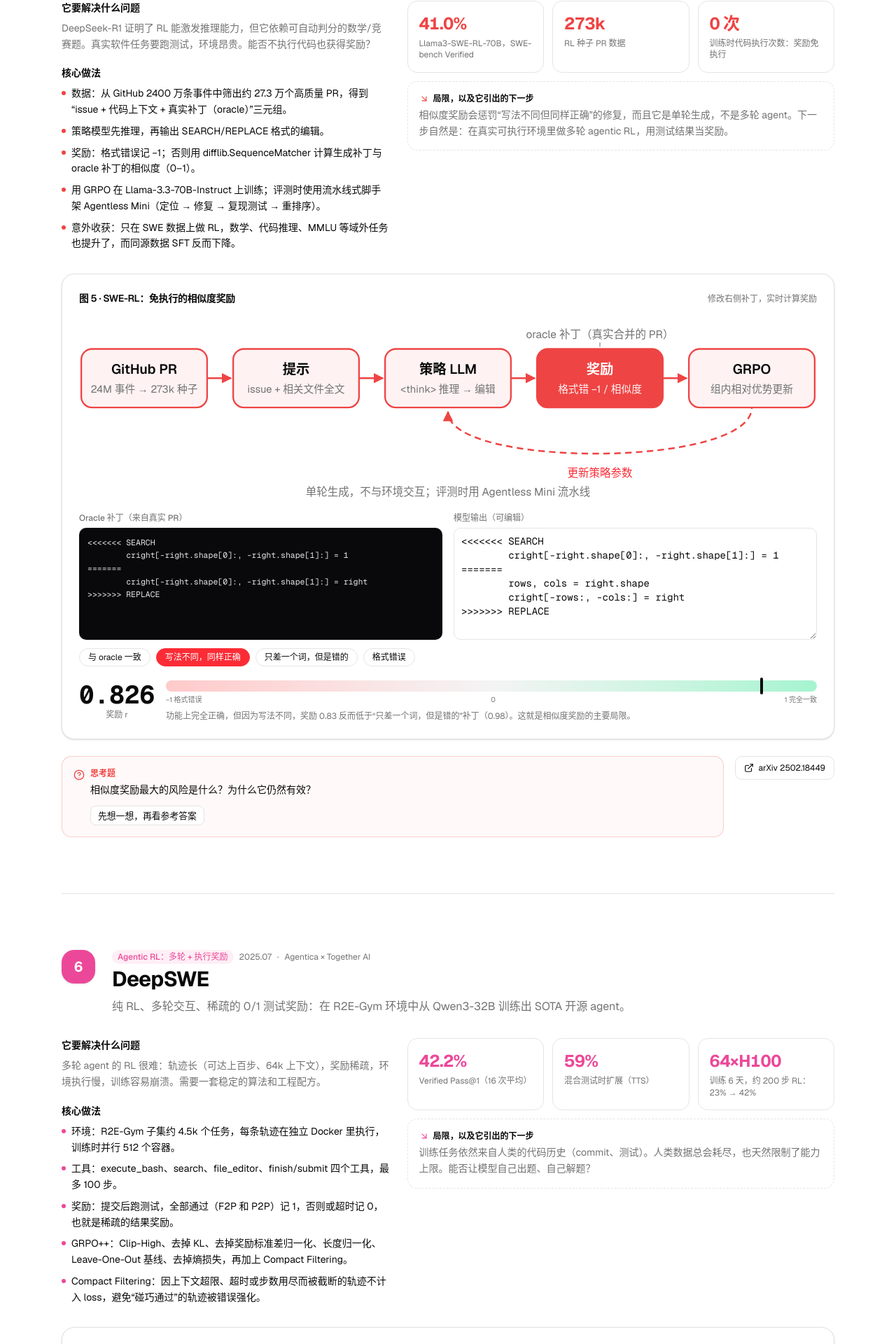
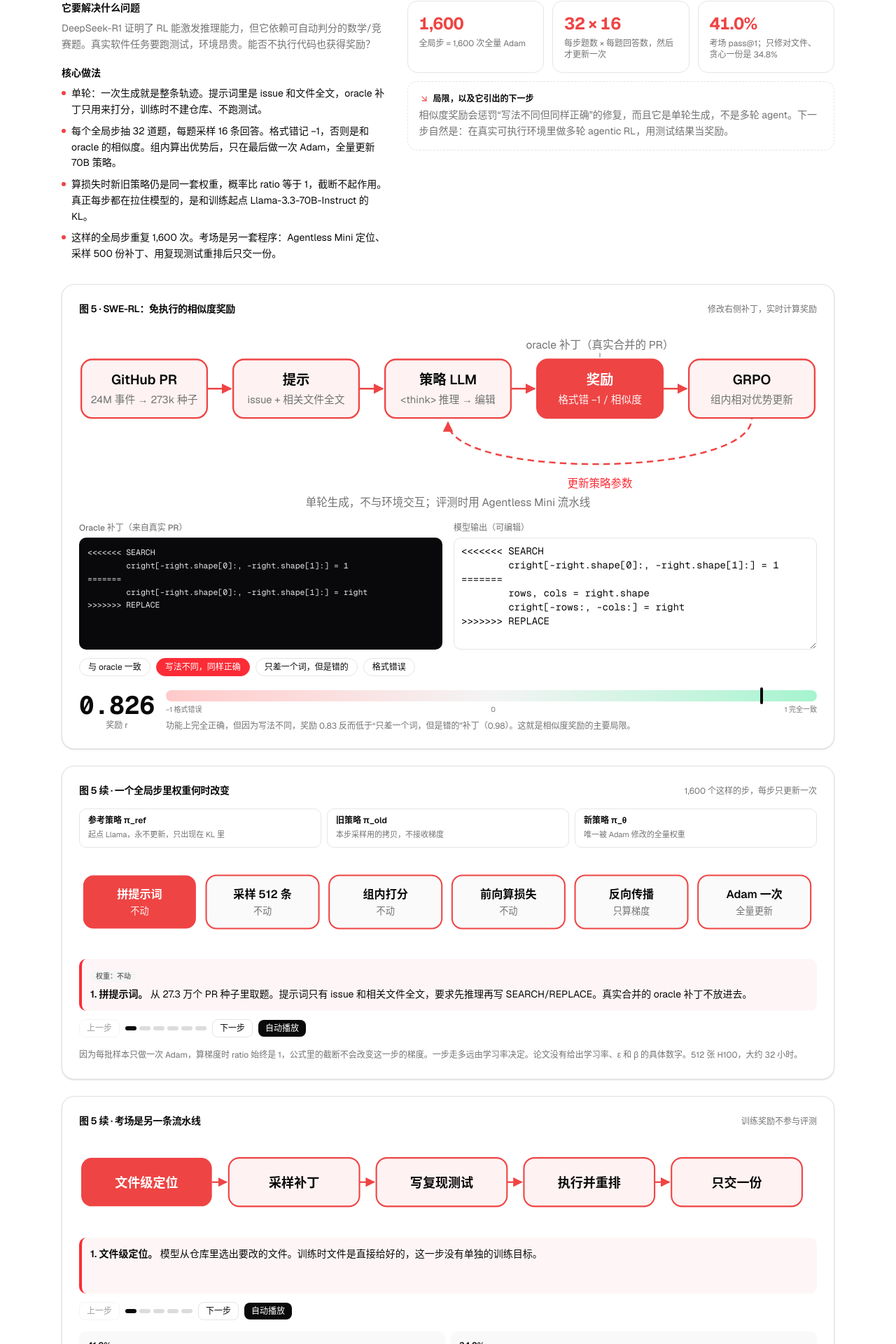
Before and after one commit to MechDream-B1n/agentic-swe-training, a Next.js app: page / in a window 1280 px wide. Shown: the part 8289-10209 px from the top of the page at 70% size. Built offline with nearby package versions, Linux system fonts and the light colour scheme.

Commit message:
Spell out the SWE-RL update schedule and the separate eval pipeline
Co-authored-by: joelee5495 <joelee5495@outlook.com>

```diff
--- a/src/app/page.tsx
+++ b/src/app/page.tsx
@@ -11,6 +11,7 @@ import { SweGymCompare, SweGymMethod } from "@/components/diagrams/swegym-notes"
 import { SweGymInference } from "@/components/diagrams/swegym-inference"
 import { SynthDiagram } from "@/components/diagrams/synth-diagram"
 import { SweRlDiagram } from "@/components/diagrams/swerl-diagram"
+import { SweRlExam, SweRlTrain } from "@/components/diagrams/swerl-train"
 import { DeepSweDiagram } from "@/components/diagrams/deepswe-diagram"
 import { SelfPlayDiagram } from "@/components/diagrams/selfplay-diagram"
 import { stageById } from "@/lib/stages"
@@ -61,7 +62,11 @@ export default function Home() {
           <SynthDiagram />
         </StageSection>
         <StageSection stage={stageById["swe-rl"]}>
-          <SweRlDiagram />
+          <div className="flex flex-col gap-6">
+            <SweRlDiagram />
+            <SweRlTrain />
+            <SweRlExam />
+          </div>
         </StageSection>
         <StageSection stage={stageById["deepswe"]}>
           <DeepSweDiagram />
--- /dev/null
+++ b/src/components/diagrams/swerl-train.tsx
@@ -0,0 +1,155 @@
+"use client"
+
+import { DiagramFrame, StepControls } from "@/components/diagram-frame"
+import { useStepper } from "@/hooks/use-stepper"
+import { cn } from "@/lib/utils"
+
+const trainSteps = [
+  {
+    t: "拼提示词",
+    weight: "不动",
+    d: "从 27.3 万个 PR 种子里取题。提示词只有 issue 和相关文件全文，要求先推理再写 SEARCH/REPLACE。真实合并的 oracle 补丁不放进去。",
+  },
+  {
+    t: "采样 512 条",
+    weight: "不动",
+    d: "把当前权重复制成旧策略 π_old，用它采样。32 道题，每题 16 条，共 512 条。生成过程不改权重，也没有第二轮观察。",
+  },
+  {
+    t: "组内打分",
+    weight: "不动",
+    d: "格式不合法记 −1，否则用 difflib.SequenceMatcher 和 oracle 比，得到 0 到 1。优势只在同一道题的 16 条里计算：A = (r − 均值) / 标准差。奖励函数没有参数，也不反传。",
+  },
+  {
+    t: "前向算损失",
+    weight: "不动",
+    d: "此时要更新的 π_θ 还等于 π_old，所以 ratio = π_θ / π_old = 1，落在截断区间内部。这一步的策略项就是 −A。另外加上和训练起点 Llama-3.3-70B-Instruct 的 KL；训过很多步之后这项不是 0。",
+  },
+  {
+    t: "反向传播",
+    weight: "只算梯度",
+    d: "梯度穿过 ratio 的分子，分母 π_old 断开梯度。ratio 的数值仍是 1，截断不改变导数。A 为正就准备提高这串 token 的概率，为负就准备降低。权重还没写回去。",
+  },
+  {
+    t: "Adam 一次",
+    weight: "全量更新",
+    d: "512 条的梯度加总后，Adam 改一次策略的全部参数。更新只发生在这里。这 512 条随即丢弃，不会拿离开 1 的 ratio 再做第二次前向。下一步把新权重复制成新的 π_old。",
+  },
+]
+
+const examSteps = [
+  {
+    t: "文件级定位",
+    d: "模型从仓库里选出要改的文件。训练时文件是直接给好的，这一步没有单独的训练目标。",
+  },
+  {
+    t: "采样补丁",
+    d: "把选中文件的全文和 issue 交给模型，温度 1.0，每道题生成 500 份 SEARCH/REPLACE。这一步才和训练时的提示词同构。",
+  },
+  {
+    t: "写复现测试",
+    d: "模型再为这个问题写测试。训练时也没有这个目标。主实验取其中 30 个。",
+  },
+  {
+    t: "执行并重排",
+    d: "这 30 个测试是真的跑的。能通过复现测试的补丁排在前面。训练奖励仍不参与。",
+  },
+  {
+    t: "只交一份",
+    d: "每道题只提交排名最高的补丁，交给 SWE-bench 的隐藏测试。500 道的解决率是 41.0%。若跳过定位和重排，把正确文件直接给模型并贪心只写一份，修复率是 34.8%。",
+  },
+]
+
+function WeightPill({ text }: { text: string }) {
+  const hot = text === "全量更新"
+  return (
+    <span className={cn("rounded-full px-2 py-0.5 text-[10px] font-semibold", hot ? "bg-red-600 text-white" : "bg-muted text-muted-foreground")}>
+      权重：{text}
+    </span>
+  )
+}
+
+export function SweRlTrain() {
+  const train = useStepper(trainSteps.length, 2600)
+  const cur = trainSteps[train.step]
+  return (
+    <DiagramFrame title="图 5 续 · 一个全局步里权重何时改变" hint="1,600 个这样的步，每步只更新一次">
+      <div className="mb-4 grid grid-cols-2 gap-2 sm:grid-cols-3">
+        {[
+          ["参考策略 π_ref", "起点 Llama，永不更新，只出现在 KL 里"],
+          ["旧策略 π_old", "本步采样用的拷贝，不接收梯度"],
+          ["新策略 π_θ", "唯一被 Adam 修改的全量权重"],
+        ].map(([t, s]) => (
+          <div key={t} className="rounded-lg border px-3 py-2">
+            <div className="text-xs font-semibold">{t}</div>
+            <p className="mt-1 text-[11px] leading-relaxed text-muted-foreground">{s}</p>
+          </div>
+        ))}
+      </div>
+      <div className="overflow-x-auto">
+        <svg viewBox="0 0 720 92" className="min-w-[640px] w-full">
+          {trainSteps.map((s, i) => (
+            <g key={s.t} onClick={() => train.setStep(i)} className="cursor-pointer">
+              <rect x={i * 120 + 4} y={16} width={110} height={52} rx={10} fill={i === train.step ? "#ef4444" : i < train.step ? "#fee2e2" : "#fafafa"} stroke="#ef4444" strokeWidth={i === train.step ? 0 : 1.4} />
+              <text x={i * 120 + 59} y={38} textAnchor="middle" className={cn("text-[11px] font-semibold", i === train.step ? "fill-white" : "fill-foreground")}>{s.t}</text>
+              <text x={i * 120 + 59} y={54} textAnchor="middle" className={cn("text-[9px]", i === train.step ? "fill-red-50" : "fill-muted-foreground")}>{s.weight}</text>
+            </g>
+          ))}
+        </svg>
+      </div>
+      <div className="mt-2 flex flex-col gap-3">
+        <div className="rounded-lg border-l-4 border-red-500 bg-red-50/70 p-3 text-sm leading-relaxed">
+          <div className="mb-1"><WeightPill text={cur.weight} /></div>
+          <span className="font-semibold">{train.step + 1}. {cur.t}。 </span>
+          {cur.d}
+        </div>
+        <StepControls step={train.step} total={trainSteps.length} onChange={train.setStep} playing={train.playing} onTogglePlay={train.togglePlay} />
+      </div>
+      <p className="mt-4 text-xs leading-relaxed text-muted-foreground">
+        因为每批样本只做一次 Adam，算梯度时 ratio 始终是 1，公式里的截断不会改变这一步的梯度。一步走多远由学习率决定。论文没有给出学习率、ε 和 β 的具体数字。512 张 H100，大约 32 小时。
+      </p>
+    </DiagramFrame>
+  )
+}
+
+export function SweRlExam() {
+  const exam = useStepper(examSteps.length, 2400)
+  const cur = examSteps[exam.step]
+  return (
+    <DiagramFrame title="图 5 续 · 考场是另一条流水线" hint="训练奖励不参与评测">
+      <div className="overflow-x-auto">
+        <svg viewBox="0 0 700 88" className="min-w-[600px] w-full">
+          <defs>
+            <marker id="exam-arrow" viewBox="0 0 10 10" refX="9" refY="5" markerWidth="6" markerHeight="6" orient="auto">
+              <path d="M0,0 L10,5 L0,10 z" fill="#ef4444" />
+            </marker>
+          </defs>
+          {examSteps.map((s, i) => (
+            <g key={s.t} onClick={() => exam.setStep(i)} className="cursor-pointer">
+              <rect x={i * 140 + 2} y={18} width={124} height={46} rx={10} fill={i === exam.step ? "#ef4444" : "#fef2f2"} stroke="#ef4444" strokeWidth={i === exam.step ? 0 : 1.4} />
+              <text x={i * 140 + 64} y={46} textAnchor="middle" className={cn("text-[12px] font-semibold", i === exam.step ? "fill-white" : "fill-foreground")}>{s.t}</text>
+              {i < examSteps.length - 1 && <path d={`M${i * 140 + 126} 41 L${i * 140 + 140} 41`} stroke="#ef4444" strokeWidth={1.5} markerEnd="url(#exam-arrow)" />}
+            </g>
+          ))}
+        </svg>
+      </div>
+      <div className="mt-2 flex flex-col gap-3">
+        <div className="min-h-20 rounded-lg border-l-4 border-red-500 bg-red-50/70 p-3 text-sm leading-relaxed">
+          <span className="font-semibold">{exam.step + 1}. {cur.t}。 </span>
+          {cur.d}
+        </div>
+        <StepControls step={exam.step} total={examSteps.length} onChange={exam.setStep} playing={exam.playing} onTogglePlay={exam.togglePlay} />
+      </div>
+      <div className="mt-4 grid grid-cols-1 gap-2 text-xs sm:grid-cols-2">
+        <div className="rounded-lg bg-muted/60 p-3">
+          <div className="font-semibold">41.0%</div>
+          <p className="mt-1 text-muted-foreground">每题 500 份补丁、30 个复现测试，只交排名最高的一份。这是流水线的 pass@1，不是训练奖励。</p>
+        </div>
+        <div className="rounded-lg bg-muted/60 p-3">
+          <div className="font-semibold">34.8%</div>
+          <p className="mt-1 text-muted-foreground">正确文件直接给定，贪心只生成一份。这个动作更接近训练。原版 Llama 在同一设定下是 5.4%，SFT 基线是 29.6%。</p>
+        </div>
+      </div>
+    </DiagramFrame>
+  )
+}
--- a/src/components/summary.tsx
+++ b/src/components/summary.tsx
@@ -5,7 +5,7 @@ const table = [
   { id: "codeact", policy: "Llama2 / Mistral-7B", env: "Python 解释器", task: "通用多轮任务", signal: "强模型轨迹", opt: "SFT" },
   { id: "swe-gym", policy: "Qwen2.5-Coder-32B", env: "每任务一个 Docker", task: "人类 issue + 测试", signal: "测试过滤后的轨迹", opt: "拒绝采样 SFT + ORM" },
   { id: "synth", policy: "Qwen2.5-Coder-32B", env: "每仓库一个 / 自动构建", task: "合成 bug / commit 反向翻译", signal: "测试过滤后的轨迹", opt: "SFT + 混合验证器" },
-  { id: "swe-rl", policy: "Llama-3.3-70B", env: "无需执行", task: "真实 PR", signal: "与 oracle 的相似度", opt: "GRPO（单轮）" },
+  { id: "swe-rl", policy: "Llama-3.3-70B 全量", env: "无需执行", task: "真实 PR", signal: "与 oracle 的相似度", opt: "单轮 GRPO，每步 1 次 Adam" },
   { id: "deepswe", policy: "Qwen3-32B", env: "R2E-Gym Docker", task: "R2E-Gym 合成任务", signal: "测试 0/1", opt: "GRPO++（多轮）" },
   { id: "ssr", policy: "CWM（32B）", env: "原始仓库镜像", task: "模型自己注入 bug", signal: "测试 ±1 与解决率", opt: "自博弈 RL" },
 ] as const
--- a/src/lib/stages.ts
+++ b/src/lib/stages.ts
@@ -167,16 +167,15 @@ export const stages: Stage[] = [
     problem:
       "DeepSeek-R1 证明了 RL 能激发推理能力，但它依赖可自动判分的数学/竞赛题。真实软件任务要跑测试，环境昂贵。能否不执行代码也获得奖励？",
     ideas: [
-      "数据：从 GitHub 2400 万条事件中筛出约 27.3 万个高质量 PR，得到“issue + 代码上下文 + 真实补丁（oracle）”三元组。",
-      "策略模型先推理，再输出 SEARCH/REPLACE 格式的编辑。",
-      "奖励：格式错误记 −1；否则用 difflib.SequenceMatcher 计算生成补丁与 oracle 补丁的相似度（0–1）。",
-      "用 GRPO 在 Llama-3.3-70B-Instruct 上训练；评测时使用流水线式脚手架 Agentless Mini（定位 → 修复 → 复现测试 → 重排序）。",
-      "意外收获：只在 SWE 数据上做 RL，数学、代码推理、MMLU 等域外任务也提升了，而同源数据 SFT 反而下降。",
+      "单轮：一次生成就是整条轨迹。提示词里是 issue 和文件全文，oracle 补丁只用来打分，训练时不建仓库、不跑测试。",
+      "每个全局步抽 32 道题，每题采样 16 条回答。格式错记 −1，否则是和 oracle 的相似度。组内算出优势后，只在最后做一次 Adam，全量更新 70B 策略。",
+      "算损失时新旧策略仍是同一套权重，概率比 ratio 等于 1，截断不起作用。真正每步都在拉住模型的，是和训练起点 Llama-3.3-70B-Instruct 的 KL。",
+      "这样的全局步重复 1,600 次。考场是另一套程序：Agentless Mini 定位、采样 500 份补丁、用复现测试重排后只交一份。",
     ],
     stats: [
-      { value: "41.0%", label: "Llama3-SWE-RL-70B，SWE-bench Verified" },
-      { value: "273k", label: "RL 种子 PR 数据" },
-      { value: "0 次", label: "训练时代码执行次数：奖励免执行" },
+      { value: "1,600", label: "全局步 = 1,600 次全量 Adam" },
+      { value: "32 × 16", label: "每步题数 × 每题回答数，然后才更新一次" },
+      { value: "41.0%", label: "考场 pass@1；只修对文件、贪心一份是 34.8%" },
     ],
     limitation:
       "相似度奖励会惩罚“写法不同但同样正确”的修复，而且它是单轮生成，不是多轮 agent。下一步自然是：在真实可执行环境里做多轮 agentic RL，用测试结果当奖励。",
```
